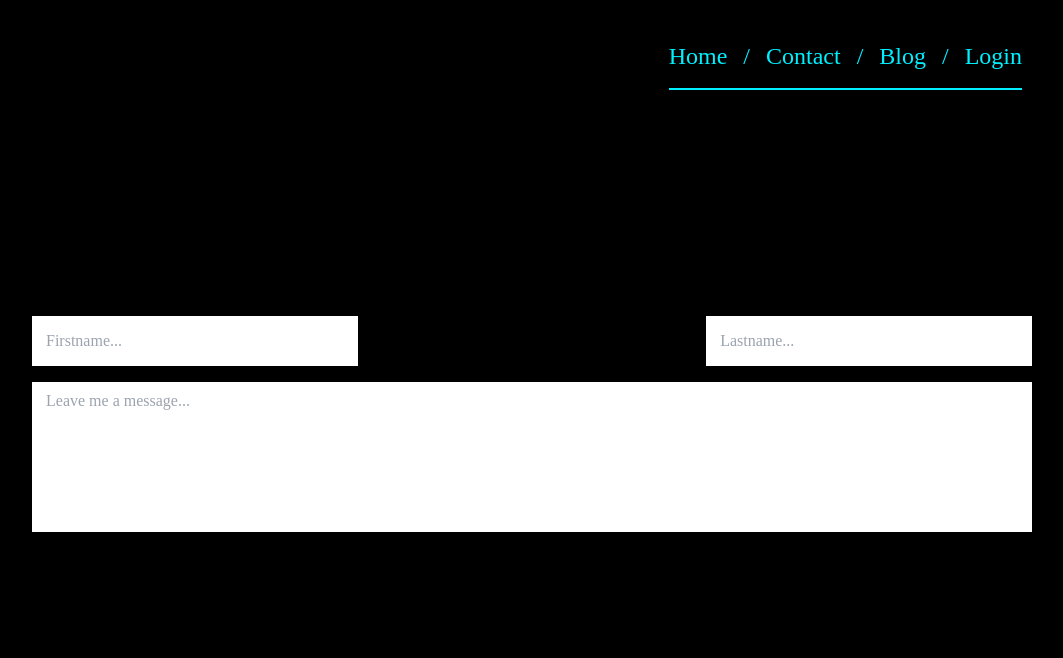
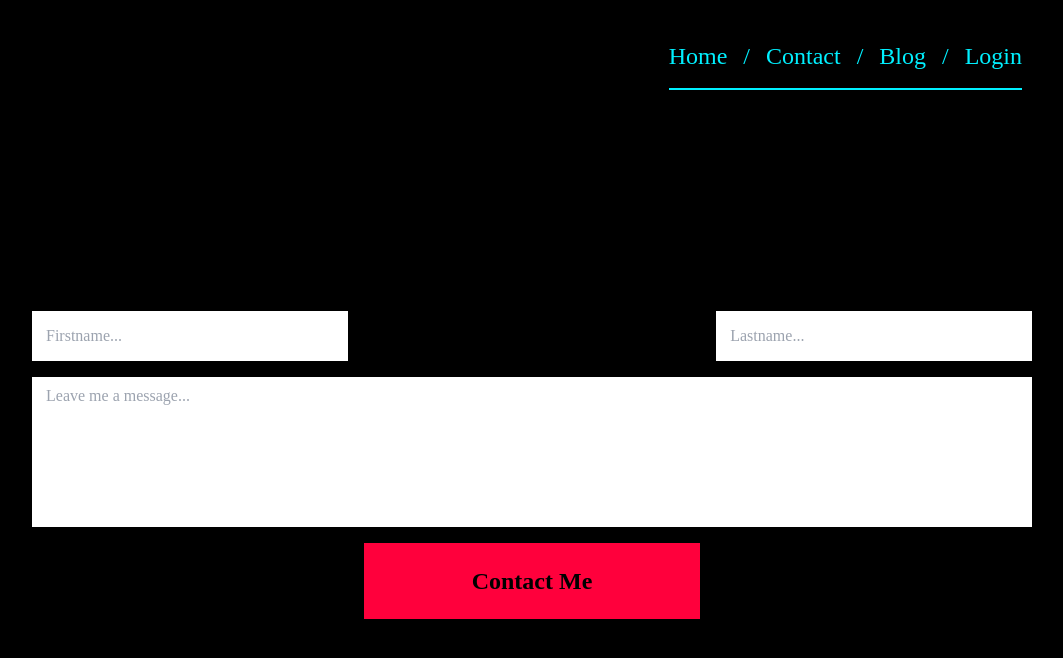
Before and after one commit to Mopcho/Small-NextJs-Project, a Next.js app in the folder client/: page /contact in a window 1280 px wide. Shown: the top 658 px of the page, without its empty margins (108-1171 px from the left). Built offline with nearby package versions, Linux system fonts and the light colour scheme; a web font is replaced by a local one.

Commit message:
Fix style bug

```diff
--- a/client/src/public/stylesheets/global.css
+++ b/client/src/public/stylesheets/global.css
@@ -168,8 +168,8 @@ a {
 }
 .contact-form-layout .contact-submit {
   padding: 1.25rem 4rem;
-  background-color: 255 0 60;
-  font-size: large;
+  background-color: rgb(255, 0, 60);
+  font-size: x-large;
   font-weight: bold;
   grid-area: submit;
 }
--- a/client/src/sass/global.scss
+++ b/client/src/sass/global.scss
@@ -204,8 +204,8 @@ a {
 
   .contact-submit {
     padding: 1.25rem 4rem;
-    background-color: $red;
-    font-size: large;
+    background-color: rgb($red);
+    font-size: x-large;
     font-weight: bold;
     grid-area: submit;
   }
```
Also changed, not shown: 1 other file (tests, documents, lock files or other folders).
